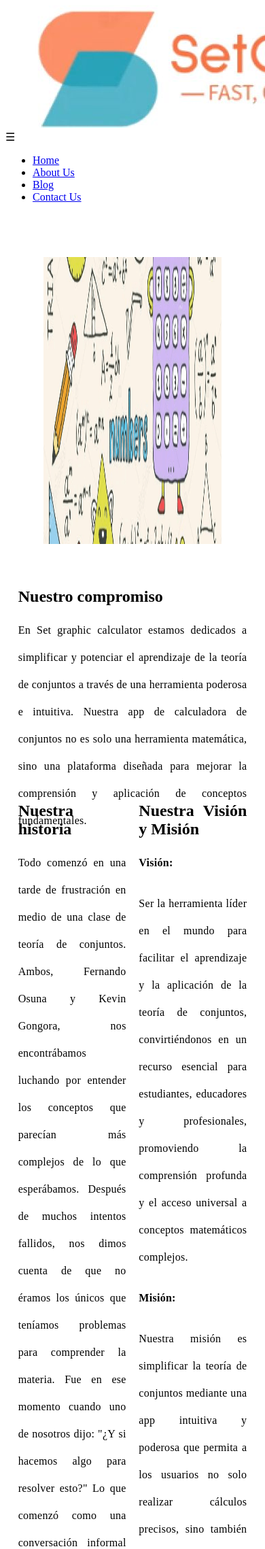
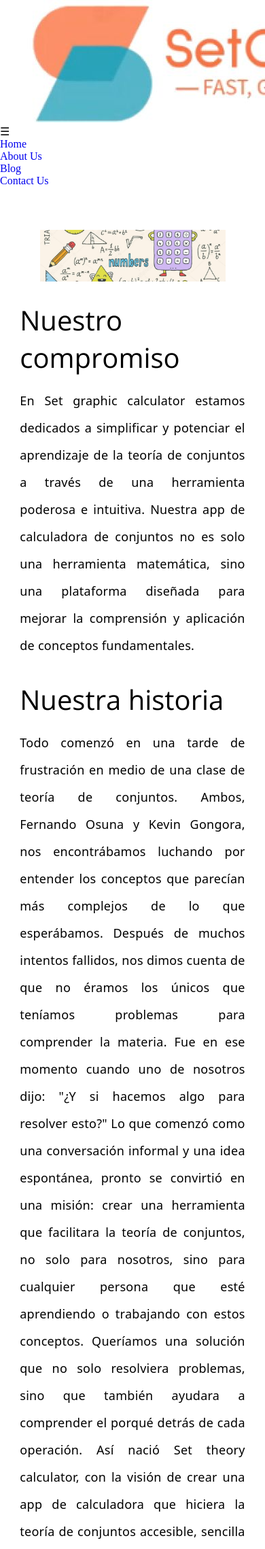
Before and after one commit to Fosuna-code/SetCalculator_LandingPage, a PHP site: page /About.html in a window 390 px wide; the page is wider, and only the part inside the window is pictured. Shown: the top 2278 px of that part at 68% size. Run offline with PHP 8.4, Linux system fonts and the light colour scheme.

Commit message:
Refactored css adding classes instead of id selectors, made the interface mobile responsive

```diff
--- a/About.html
+++ b/About.html
@@ -4,8 +4,8 @@
     <meta charset="UTF-8">
     <meta name="viewport" content="width=device-width, initial-scale=1.0">
     <title>About us</title>
+    <link rel="stylesheet" type="text/css" href="Style/desktop.css">
     <link rel="stylesheet" type="text/css" href="Style/desktop-about.css">
-    <link rel="stylesheet" type="text/css" href="Style/desktop.css">
     <script src="./nav-handler.js" defer></script>
 </head>
 <body>
@@ -37,8 +37,8 @@
         </section>
         <section id="history_section">
             <div id="history_section_text">
-                <h2>Nuestra historia</h2>
-                <p>
+                <h2 class="column-section-h2">Nuestra historia</h2>
+                <p class="column-section-txt">
                     Todo comenzó en una tarde de frustración en medio de una clase de teoría de conjuntos. Ambos,   Fernando Osuna y Kevin Gongora, nos encontrábamos luchando por entender los conceptos que parecían más complejos de lo que esperábamos. Después de muchos intentos fallidos, nos dimos cuenta de que no éramos los únicos que teníamos problemas para comprender la materia. Fue en ese momento cuando uno de nosotros dijo: "¿Y si hacemos algo para resolver esto?"
                     Lo que comenzó como una conversación informal y una idea espontánea, pronto se convirtió en una misión: crear una herramienta que facilitara la teoría de conjuntos, no solo para nosotros, sino para cualquier persona que esté aprendiendo o trabajando con estos conceptos. Queríamos una solución que no solo resolviera problemas, sino que también ayudara a comprender el porqué detrás de cada operación.
                     Así nació Set theory calculator, con la visión de crear una app de calculadora que hiciera la teoría de conjuntos accesible, sencilla y útil para todos, desde estudiantes hasta profesionales.
@@ -48,11 +48,11 @@
         </section>
         <section id="mission_vision_section">
             <div id="mission_vision_section_text">
-                <h2>Nuestra Visión y Misión</h2>
+                <h2 class="column-section-h2">Nuestra Visión y Misión</h2>
                 <p class="mission-vision">Visión:</p>
-                <p>Ser la herramienta líder en el mundo para facilitar el aprendizaje y la aplicación de la teoría de conjuntos, convirtiéndonos en un recurso esencial para estudiantes, educadores y profesionales, promoviendo la comprensión profunda y el acceso universal a conceptos matemáticos complejos.</p>
+                <p class="column-section-txt">Ser la herramienta líder en el mundo para facilitar el aprendizaje y la aplicación de la teoría de conjuntos, convirtiéndonos en un recurso esencial para estudiantes, educadores y profesionales, promoviendo la comprensión profunda y el acceso universal a conceptos matemáticos complejos.</p>
                 <p class="mission-vision">Misión:</p>
-                <p> Nuestra misión es simplificar la teoría de conjuntos mediante una app intuitiva y poderosa que permita a los usuarios no solo realizar cálculos precisos, sino también aprender y dominar los conceptos detrás de ellos. Nos comprometemos a desarrollar una herramienta accesible y educativa que apoye el aprendizaje y fomente el éxito académico y profesional.</p>
+                <p class="column-section-txt"> Nuestra misión es simplificar la teoría de conjuntos mediante una app intuitiva y poderosa que permita a los usuarios no solo realizar cálculos precisos, sino también aprender y dominar los conceptos detrás de ellos. Nos comprometemos a desarrollar una herramienta accesible y educativa que apoye el aprendizaje y fomente el éxito académico y profesional.</p>
             </div>
         </section>
     </div>
--- a/Style/desktop-about.css
+++ b/Style/desktop-about.css
@@ -1,12 +1,10 @@
-
 /*About us section*/
     p{
         line-height: 2.5rem;
-        letter-spacing: 0.01688rem;
+        letter-spacing: 0.01688rem; /*added to avoid feeligs that the letters of the font are too close one to another*/
     }
     #about-container{
         width: 100%;
-        height: 250vh;
         display: grid;
         grid-template-rows: 40% 60%;
         grid-template-columns: repeat(2, 1fr);
@@ -14,7 +12,7 @@
     }
     #compromise_section{
         width: 100%;
-        height: 100%;
+        min-height: 125vh;
         margin: 7.5vh 0 0 0;
         grid-column: 1/3;
         grid-row: 1/2;
@@ -22,13 +20,13 @@
     #compromise_text{
         display: block;
         width: 90%;
-        height: 30%;
+        height: 70%;
         margin: 7.5vh auto auto auto;
     }
     #img-container{
         display: flex;
         width: 100%;
-        height: 50%;
+        height: 30%;
         align-items: center;
         justify-content: center;
     }
@@ -49,26 +47,55 @@
         flex-flow: column;
     }
     #history_section_text{
+        /*as there are two columns it makes the text 5% away from the center and 10% away from the screen border*/
         margin: 0 5% 0 10%;
     }
     #mission_vision_section_text{
+        /*as there are two columns it makes the text 5% away from the center and 10% away from the screen border, this time with the right-sided section*/
         margin: 0 10% 0 5%;
-    }
-    #history_section_text, #mission_vision_section_text{
-        width: 85%;
     }
     #history_section, #mission_vision_section {
         height: 100%;
     }
-    #history_section h2, #mission_vision_section h2, #history_section p, #mission_vision_section p{
+    .column-section-h2, .column-section-txt{
         width: 100%;
     }
     .mission-vision{
         font-weight: bold;
     }
-    #history_section p, #mission_vision_section p{
+    .column-section-txt{
         margin-bottom: 1.25em;
     }
-    #history_section h2, #mission_vision_section h2, #compromise_section h2{
+    .column-section-h2, #compromise_section h2{
         margin-bottom: 1rem;
     }
+    @media only screen and (min-width: 1920px) {
+        /*increased font size for higher resolutions*/
+        h2{
+            font-size: 3.5rem;
+        }
+        p{
+            font-size: 1.5rem;
+        }
+    }
+    @media only screen and (max-width: 768px) {
+        /*the content will be now on a single column rather than 2*/
+        #about-container{
+            display: flex;
+            flex-flow: column;
+            align-items: center;
+        }
+         /*added a mandatory min height to prevent the sections overlapping*/
+        #compromise_section {
+            min-height: 75vh;
+        }
+        /*added a mandatory min height to prevent the sections overlapping*/
+        #mission_vision_section, #history_section {
+            min-height: 80vh;
+        }
+        /*made the text centered rather than having different margins depending on the location*/
+        #history_section_text, #mission_vision_section_text, #compromise_text{
+            margin: 7.5vw auto auto auto;
+            width: 85vw;
+        }
+    }
--- a/Style/desktop.css
+++ b/Style/desktop.css
@@ -19,8 +19,6 @@
     src: url(./Fonts/OpenSans-Regular.woff2) format('woff2');
     unicode-range: U+0000-00FF, U+0131, U+0152-0153, U+02BB-02BC, U+02C6, U+02DA, U+02DC, U+0304, U+0308, U+0329, U+2000-206F, U+20AC, U+2122, U+2191, U+2193, U+2212, U+2215, U+FEFF, U+FFFD;
 }
-
-@media only screen and (min-width: 1280px){
 * {
     margin: 0;
     padding: 0;
@@ -28,7 +26,6 @@
 }
 
 body {
-        --h2-font-size: 2.25rem;
     --primary-color: #33AFB9;
 
 }
@@ -50,6 +47,7 @@
    padding: 0;
    display: block;
 }
+@media only screen and (min-width: 1280px){
     nav {
         display: flex;
         justify-content: space-between;
```
Lines whose indentation alone changed are shown as unchanged.
